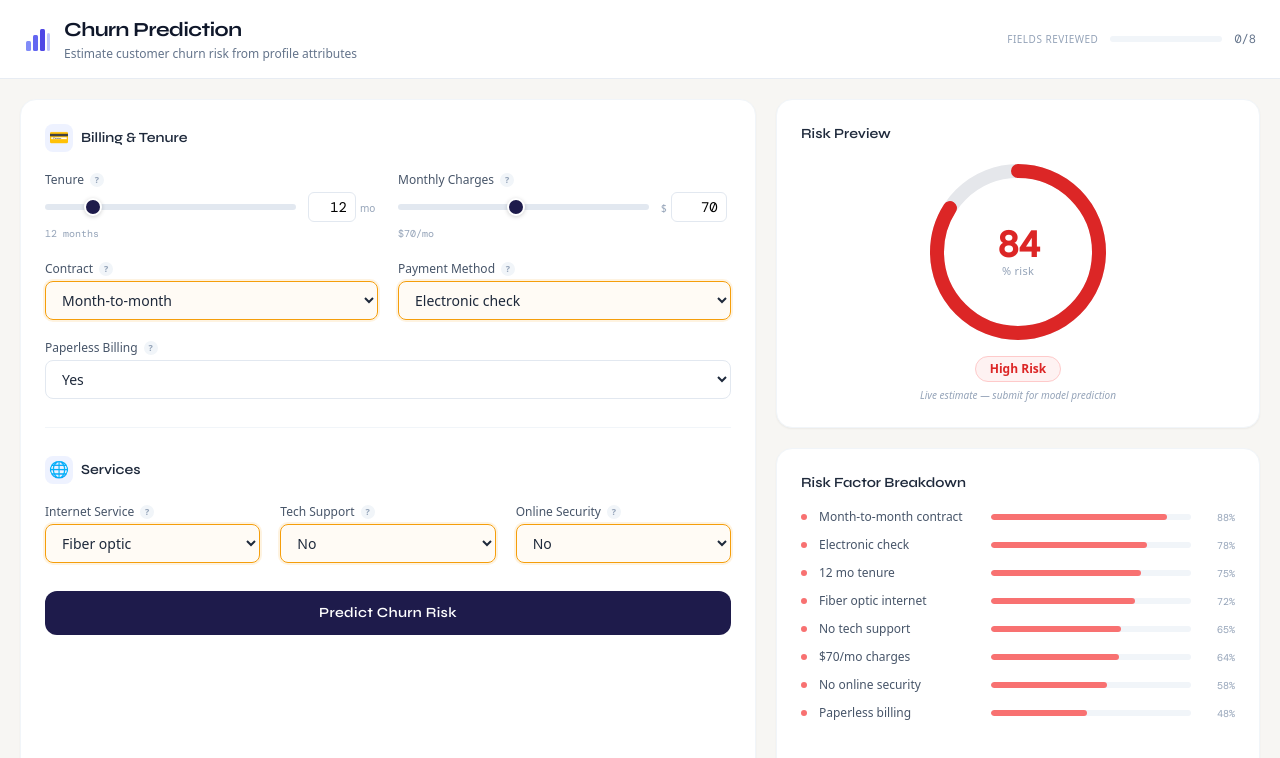
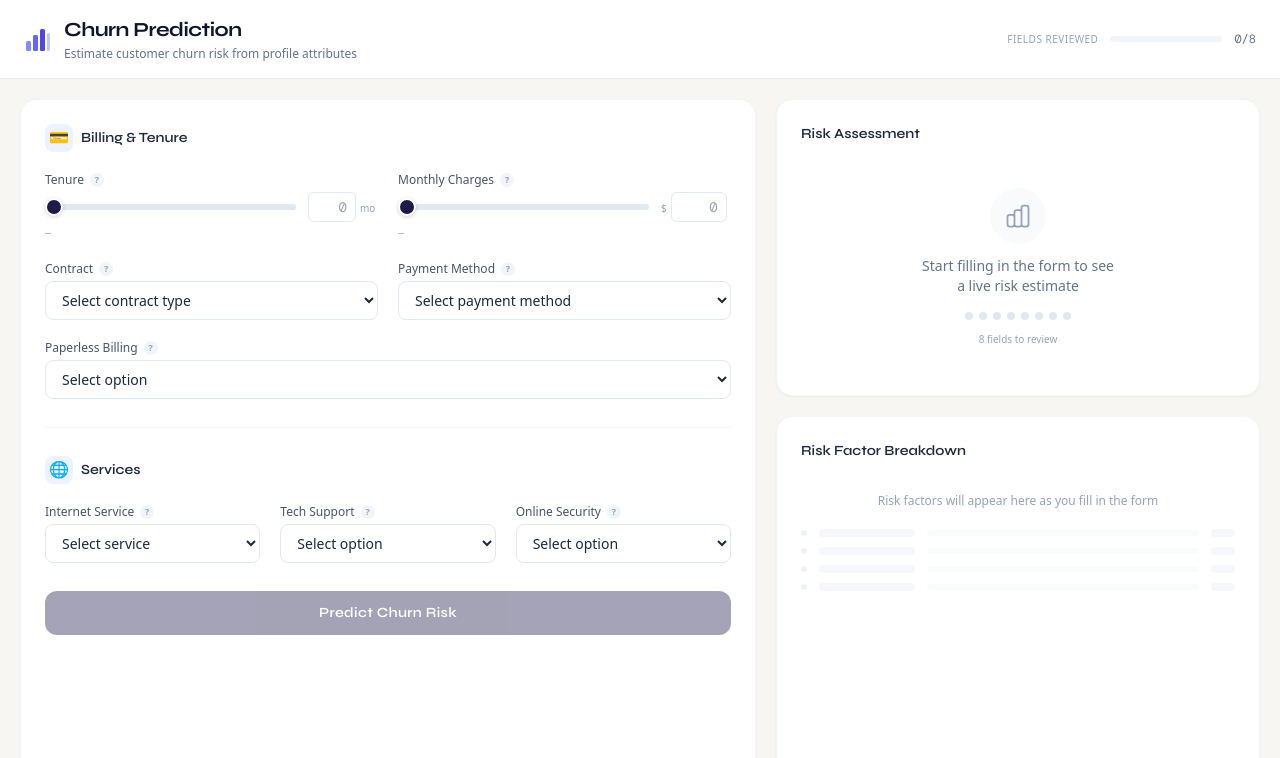
Before and after one commit to Anuradha-Herath/churn-prediction, a Next.js app in the folder frontend/: page / in a window 1280 px wide. Shown: the top 758 px of the page. Built offline with nearby package versions, Linux system fonts and the light colour scheme; a web font is replaced by a local one.

Commit message:
feat: initialize form state as empty for improved user experience and add validation for form completion

```diff
--- a/frontend/app/page.tsx
+++ b/frontend/app/page.tsx
@@ -213,15 +213,15 @@ function riskColor(pct: number) {
 /*  MAIN PAGE                                                         */
 /* ═══════════════════════════════════════════════════════════════════ */
 export default function Home() {
-  /* ── form state ──────────────────────────────────────────────────── */
-  const [tenure, setTenure] = useState("12");
-  const [monthlyCharges, setMonthlyCharges] = useState("70");
-  const [contract, setContract] = useState("Month-to-month");
-  const [internetService, setInternetService] = useState("Fiber optic");
-  const [paymentMethod, setPaymentMethod] = useState("Electronic check");
-  const [techSupport, setTechSupport] = useState("No");
-  const [onlineSecurity, setOnlineSecurity] = useState("No");
-  const [paperlessBilling, setPaperlessBilling] = useState("Yes");
+  /* ── form state (start empty for clean UX) ──────────────────────── */
+  const [tenure, setTenure] = useState("");
+  const [monthlyCharges, setMonthlyCharges] = useState("");
+  const [contract, setContract] = useState("");
+  const [internetService, setInternetService] = useState("");
+  const [paymentMethod, setPaymentMethod] = useState("");
+  const [techSupport, setTechSupport] = useState("");
+  const [onlineSecurity, setOnlineSecurity] = useState("");
+  const [paperlessBilling, setPaperlessBilling] = useState("");
 
   /* ── interaction tracking (progress) ─────────────────────────────── */
   const [touched, setTouched] = useState<Set<string>>(new Set());
@@ -235,6 +235,16 @@ export default function Home() {
     [],
   );
   const progress = Math.round((touched.size / 8) * 100);
+  const isFormComplete =
+    tenure !== "" &&
+    monthlyCharges !== "" &&
+    contract !== "" &&
+    internetService !== "" &&
+    paymentMethod !== "" &&
+    techSupport !== "" &&
+    onlineSecurity !== "" &&
+    paperlessBilling !== "";
+  const hasAnyInput = touched.size > 0;
 
   /* ── prediction state ────────────────────────────────────────────── */
   const [result, setResult] = useState<PredictResponse | null>(null);
@@ -269,7 +279,9 @@ export default function Home() {
 
   const displayPct = result
     ? Math.round(result.churn_probability * 100)
-    : liveRisk.score;
+    : hasAnyInput
+      ? liveRisk.score
+      : 0;
   const rc = riskColor(displayPct);
 
   /* ── submit handler ──────────────────────────────────────────────── */
@@ -407,7 +419,7 @@ export default function Home() {
                         type="range"
                         min={0}
                         max={72}
-                        value={tenure}
+                        value={tenure || "0"}
                         onChange={(e) => {
                           setTenure(e.target.value);
                           touch("tenure");
@@ -420,6 +432,7 @@ export default function Home() {
                           min={0}
                           max={72}
                           value={tenure}
+                          placeholder="0"
                           onChange={(e) => {
                             setTenure(e.target.value);
                             touch("tenure");
@@ -430,7 +443,7 @@ export default function Home() {
                       </div>
                     </div>
                     <p className="text-[10px] text-slate-400 mt-1 font-mono">
-                      {parseInt(tenure) || 0} months
+                      {tenure ? `${parseInt(tenure)} months` : "—"}
                     </p>
                   </div>
 
@@ -450,7 +463,7 @@ export default function Home() {
                         min={0}
                         max={150}
                         step={0.5}
-                        value={monthlyCharges}
+                        value={monthlyCharges || "0"}
                         onChange={(e) => {
                           setMonthlyCharges(e.target.value);
                           touch("monthlyCharges");
@@ -465,6 +478,7 @@ export default function Home() {
                           max={150}
                           step={0.01}
                           value={monthlyCharges}
+                          placeholder="0"
                           onChange={(e) => {
                             setMonthlyCharges(e.target.value);
                             touch("monthlyCharges");
@@ -474,7 +488,7 @@ export default function Home() {
                       </div>
                     </div>
                     <p className="text-[10px] text-slate-400 mt-1 font-mono">
-                      ${parseFloat(monthlyCharges) || 0}/mo
+                      {monthlyCharges ? `$${parseFloat(monthlyCharges)}/mo` : "—"}
                     </p>
                   </div>
 
@@ -494,8 +508,9 @@ export default function Home() {
                         setContract(e.target.value);
                         touch("contract");
                       }}
-                      className={`${inputBase} ${riskCls(isContractRisk)}`}
+                      className={`${inputBase} ${riskCls(isContractRisk)} ${contract === "" ? "text-slate-400" : ""}`}
                     >
+                      <option value="" disabled>Select contract type</option>
                       <option value="Month-to-month">Month-to-month</option>
                       <option value="One year">One year</option>
                       <option value="Two year">Two year</option>
@@ -518,8 +533,9 @@ export default function Home() {
                         setPaymentMethod(e.target.value);
                         touch("paymentMethod");
                       }}
-                      className={`${inputBase} ${riskCls(isPaymentRisk)}`}
+                      className={`${inputBase} ${riskCls(isPaymentRisk)} ${paymentMethod === "" ? "text-slate-400" : ""}`}
                     >
+                      <option value="" disabled>Select payment method</option>
                       <option value="Electronic check">Electronic check</option>
                       <option value="Mailed check">Mailed check</option>
                       <option value="Bank transfer (automatic)">
@@ -547,8 +563,9 @@ export default function Home() {
                         setPaperlessBilling(e.target.value);
                         touch("paperlessBilling");
                       }}
-                      className={inputBase}
+                      className={`${inputBase} ${paperlessBilling === "" ? "text-slate-400" : ""}`}
                     >
+                      <option value="" disabled>Select option</option>
                       <option value="Yes">Yes</option>
                       <option value="No">No</option>
                     </select>
@@ -584,8 +601,9 @@ export default function Home() {
                         setInternetService(e.target.value);
                         touch("internetService");
                       }}
-                      className={`${inputBase} ${riskCls(isInternetRisk)}`}
+                      className={`${inputBase} ${riskCls(isInternetRisk)} ${internetService === "" ? "text-slate-400" : ""}`}
                     >
+                      <option value="" disabled>Select service</option>
                       <option value="DSL">DSL</option>
                       <option value="Fiber optic">Fiber optic</option>
                       <option value="No">No</option>
@@ -608,8 +626,9 @@ export default function Home() {
                         setTechSupport(e.target.value);
                         touch("techSupport");
                       }}
-                      className={`${inputBase} ${riskCls(techSupport === "No")}`}
+                      className={`${inputBase} ${riskCls(techSupport === "No")} ${techSupport === "" ? "text-slate-400" : ""}`}
                     >
+                      <option value="" disabled>Select option</option>
                       <option value="Yes">Yes</option>
                       <option value="No">No</option>
                     </select>
@@ -631,8 +650,9 @@ export default function Home() {
                         setOnlineSecurity(e.target.value);
                         touch("onlineSecurity");
                       }}
-                      className={`${inputBase} ${riskCls(onlineSecurity === "No")}`}
+                      className={`${inputBase} ${riskCls(onlineSecurity === "No")} ${onlineSecurity === "" ? "text-slate-400" : ""}`}
                     >
+                      <option value="" disabled>Select option</option>
                       <option value="Yes">Yes</option>
                       <option value="No">No</option>
                     </select>
@@ -643,8 +663,8 @@ export default function Home() {
               {/* Submit button */}
               <button
                 type="submit"
-                disabled={loading}
-                className="w-full rounded-xl bg-navy-800 text-white py-3 text-sm font-display font-semibold tracking-wide hover:bg-navy-700 disabled:opacity-60 disabled:cursor-not-allowed focus:outline-none focus:ring-2 focus:ring-indigo-400 focus:ring-offset-2 transition-all duration-200 flex items-center justify-center gap-2"
+                disabled={loading || !isFormComplete}
+                className="w-full rounded-xl bg-navy-800 text-white py-3 text-sm font-display font-semibold tracking-wide hover:bg-navy-700 disabled:opacity-40 disabled:cursor-not-allowed focus:outline-none focus:ring-2 focus:ring-indigo-400 focus:ring-offset-2 transition-all duration-200 flex items-center justify-center gap-2"
               >
                 {loading ? (
                   <>
@@ -678,7 +698,7 @@ export default function Home() {
             <div className="bg-white rounded-2xl shadow-sm border border-slate-100 p-6 flex flex-col items-center">
               <div className="flex items-center justify-between w-full mb-5">
                 <h2 className="font-display text-sm font-semibold text-slate-800">
-                  {result ? "Model Prediction" : "Risk Preview"}
+                  {result ? "Model Prediction" : hasAnyInput ? "Risk Preview" : "Risk Assessment"}
                 </h2>
                 {result && (
                   <button
@@ -690,6 +710,25 @@ export default function Home() {
                 )}
               </div>
 
+              {!hasAnyInput && !result ? (
+                <div className="flex flex-col items-center py-6 gap-3">
+                  <div className="w-14 h-14 rounded-full bg-slate-50 flex items-center justify-center">
+                    <svg width="28" height="28" viewBox="0 0 24 24" fill="none" stroke="#94A3B8" strokeWidth="1.5" strokeLinecap="round" strokeLinejoin="round">
+                      <path d="M9 19v-6a2 2 0 00-2-2H5a2 2 0 00-2 2v6a2 2 0 002 2h2a2 2 0 002-2zm0 0V9a2 2 0 012-2h2a2 2 0 012 2v10m-6 0a2 2 0 002 2h2a2 2 0 002-2m0 0V5a2 2 0 012-2h2a2 2 0 012 2v14a2 2 0 01-2 2h-2a2 2 0 01-2-2z" />
+                    </svg>
+                  </div>
+                  <p className="text-sm text-slate-500 text-center max-w-[200px]">
+                    Start filling in the form to see a live risk estimate
+                  </p>
+                  <div className="flex gap-1.5 mt-1">
+                    {[...Array(8)].map((_, i) => (
+                      <div key={i} className="w-2 h-2 rounded-full bg-slate-200" />
+                    ))}
+                  </div>
+                  <p className="text-[10px] text-slate-400">8 fields to review</p>
+                </div>
+              ) : (
+                <>
                   <DonutGauge value={displayPct} color={rc.hex} />
 
                   <div className="mt-4 flex flex-col items-center gap-1.5">
@@ -712,6 +751,8 @@ export default function Home() {
                       </span>
                     )}
                   </div>
+                </>
+              )}
             </div>
 
             {/* Risk factor breakdown */}
@@ -719,6 +760,23 @@ export default function Home() {
               <h3 className="font-display text-sm font-semibold text-slate-800 mb-4">
                 Risk Factor Breakdown
               </h3>
+              {!hasAnyInput && !result ? (
+                <div className="flex flex-col items-center py-4 gap-2">
+                  <p className="text-xs text-slate-400 text-center">
+                    Risk factors will appear here as you fill in the form
+                  </p>
+                  <div className="w-full space-y-2.5 mt-3 opacity-30">
+                    {[...Array(4)].map((_, i) => (
+                      <div key={i} className="flex items-center gap-3">
+                        <span className="w-1.5 h-1.5 rounded-full bg-slate-300 shrink-0" />
+                        <span className="h-2 bg-slate-200 rounded w-24" />
+                        <div className="flex-1 h-1.5 bg-slate-100 rounded-full" />
+                        <span className="h-2 bg-slate-200 rounded w-6" />
+                      </div>
+                    ))}
+                  </div>
+                </div>
+              ) : (
                 <div className="space-y-3">
                   {liveRisk.factors.slice(0, 8).map((f, i) => (
                     <div key={i} className="flex items-center gap-3">
@@ -744,6 +802,7 @@ export default function Home() {
                     </div>
                   ))}
                 </div>
+              )}
             </div>
 
             {/* What does this mean? (only after result) */}
```
Lines whose indentation alone changed are shown as unchanged.
